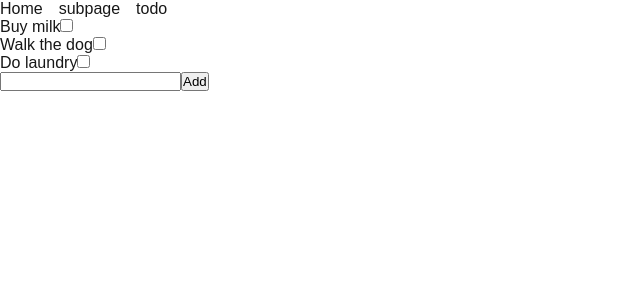
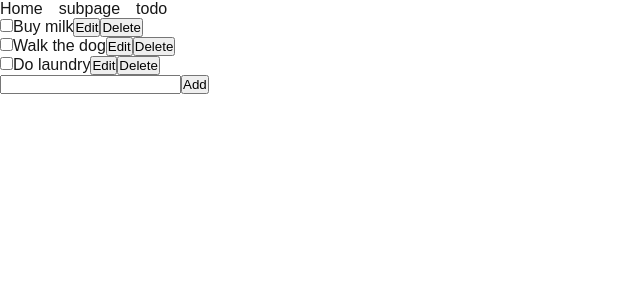
Before and after one commit to jordankaiser/nextjs, a Next.js app: page /todo in a window 1280 px wide. Shown: the top 300 px of the page, without its empty margins (0-640 px from the left). Built offline with nearby package versions, Linux system fonts and the light colour scheme.

Commit message:
add todo app

```diff
--- a/src/app/ui/todo.js
+++ b/src/app/ui/todo.js
@@ -11,17 +11,13 @@ export default function todo() {
         <ul>
           {todos.map((todo, index) => (
             <li key={index}>
-              <label htmlFor={`item-${index}`}>{todo}</label>
               <input
                 id={`item-${index}`}
                 type="checkbox"
-                onChange={(e) => {
-                  // When the checkbox is checked remove the corresponding todo
-                  if (e.target.checked) {
-                    setTodos((prevTodos) => prevTodos.filter((_, i) => i !== index));
-                  }
-                }}
               />
+              <label htmlFor={`item-${index}`}>{todo}</label>
+              <button>Edit</button>
+              <button onClick={() => handleDelete(index)}>Delete</button>
             </li>
           ))}
         </ul>
@@ -29,11 +25,19 @@ export default function todo() {
     }
   }
 
+  const handleDelete = (index) => {
+    const newTodos = todos.filter((todo, i) => i !== index);
+    setTodos(newTodos);
+  }
+
+  const handleAddTask = (newTodo) => {
+    setTodos([...todos, newTodo]);
+  }
+
   const AddTodo = () => {
     const handleSubmit = (event) => {
       event.preventDefault();
-      const newTodo = event.target[0].value;
-      setTodos([...todos, newTodo]);
+      handleAddTask(event.target[0].value);
     }
 
     return (
```
